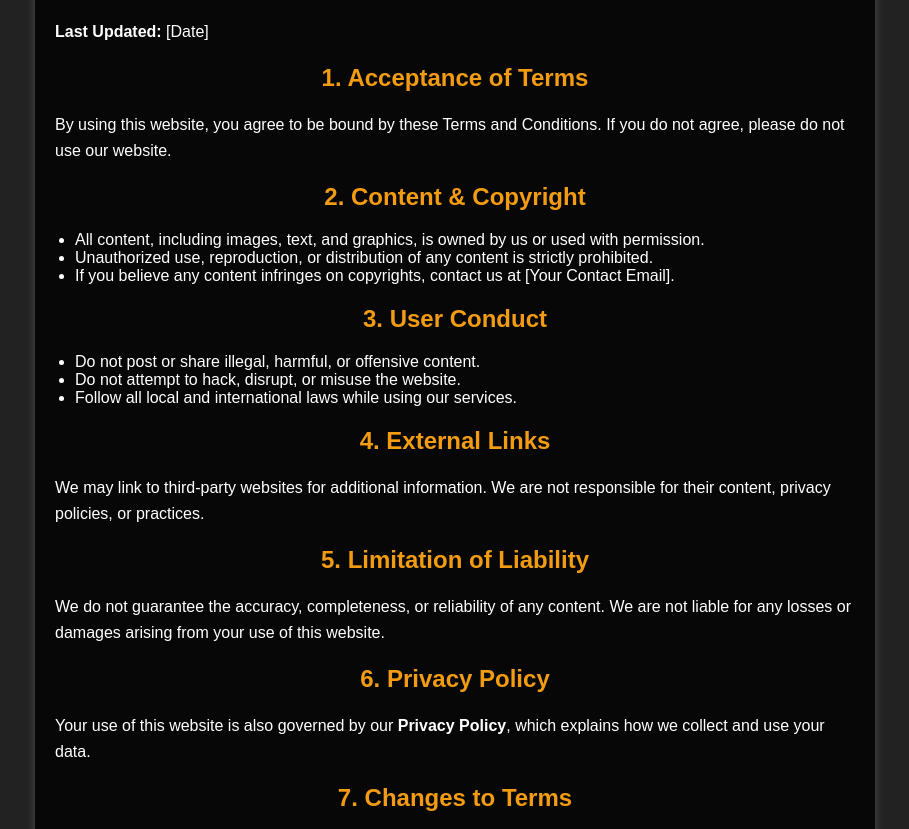
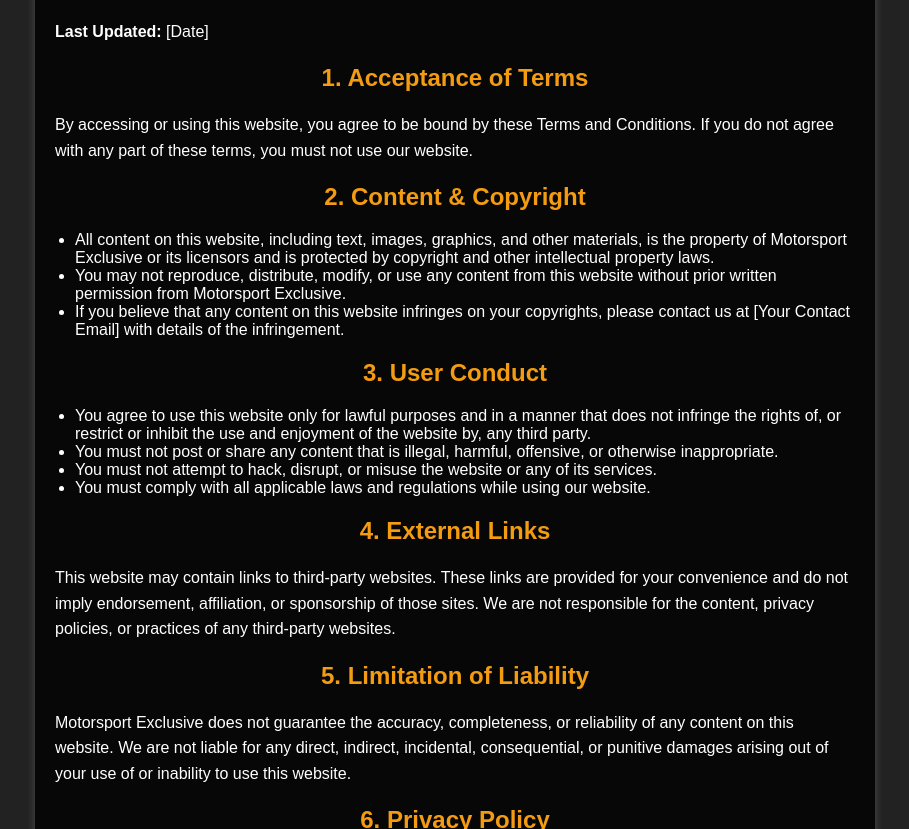
Before and after one commit to NitheshVinny20/motorsportexclusive, a website: page t&c.html in a window 1280 px wide. Shown: the part 101-930 px from the top of the page, without its empty margins (185-1094 px from the left). Drawn offline with Linux system fonts and the light colour scheme.

Commit message:
t&c.html

```diff
--- a/t&c.html
+++ b/t&c.html
@@ -40,66 +40,61 @@
 
       <h2>1. Acceptance of Terms</h2>
       <p>
-        By using this website, you agree to be bound by these Terms and
-        Conditions. If you do not agree, please do not use our website.
+        By accessing or using this website, you agree to be bound by these Terms and Conditions. If you do not agree with any part of these terms, you must not use our website.
       </p>
 
       <h2>2. Content & Copyright</h2>
       <ul>
         <li>
-          All content, including images, text, and graphics, is owned by us or
-          used with permission.
+          All content on this website, including text, images, graphics, and other materials, is the property of Motorsport Exclusive or its licensors and is protected by copyright and other intellectual property laws.
         </li>
         <li>
-          Unauthorized use, reproduction, or distribution of any content is
-          strictly prohibited.
+          You may not reproduce, distribute, modify, or use any content from this website without prior written permission from Motorsport Exclusive.
         </li>
         <li>
-          If you believe any content infringes on copyrights, contact us at
-          [Your Contact Email].
+          If you believe that any content on this website infringes on your copyrights, please contact us at [Your Contact Email] with details of the infringement.
         </li>
       </ul>
 
       <h2>3. User Conduct</h2>
       <ul>
-        <li>Do not post or share illegal, harmful, or offensive content.</li>
-        <li>Do not attempt to hack, disrupt, or misuse the website.</li>
         <li>
-          Follow all local and international laws while using our services.
+          You agree to use this website only for lawful purposes and in a manner that does not infringe the rights of, or restrict or inhibit the use and enjoyment of the website by, any third party.
+        </li>
+        <li>
+          You must not post or share any content that is illegal, harmful, offensive, or otherwise inappropriate.
+        </li>
+        <li>
+          You must not attempt to hack, disrupt, or misuse the website or any of its services.
+        </li>
+        <li>
+          You must comply with all applicable laws and regulations while using our website.
         </li>
       </ul>
 
       <h2>4. External Links</h2>
       <p>
-        We may link to third-party websites for additional information. We are
-        not responsible for their content, privacy policies, or practices.
+        This website may contain links to third-party websites. These links are provided for your convenience and do not imply endorsement, affiliation, or sponsorship of those sites. We are not responsible for the content, privacy policies, or practices of any third-party websites.
       </p>
 
       <h2>5. Limitation of Liability</h2>
       <p>
-        We do not guarantee the accuracy, completeness, or reliability of any
-        content. We are not liable for any losses or damages arising from your
-        use of this website.
+        Motorsport Exclusive does not guarantee the accuracy, completeness, or reliability of any content on this website. We are not liable for any direct, indirect, incidental, consequential, or punitive damages arising out of your use of or inability to use this website.
       </p>
 
       <h2>6. Privacy Policy</h2>
       <p>
-        Your use of this website is also governed by our
-        <strong>Privacy Policy</strong>, which explains how we collect and use
-        your data.
+        Your use of this website is also governed by our <strong>Privacy Policy</strong>, which explains how we collect, use, and protect your personal data. By using this website, you consent to the collection and use of your data as described in our Privacy Policy.
       </p>
 
       <h2>7. Changes to Terms</h2>
       <p>
-        We reserve the right to modify these Terms at any time. Changes will be
-        posted on this page, and your continued use of the site means you accept
-        them.
+        Motorsport Exclusive reserves the right to modify these Terms and Conditions at any time. Any changes will be posted on this page, and your continued use of the website after such changes are posted constitutes your acceptance of the modified terms.
       </p>
 
       <h2>8. Contact Us</h2>
       <p>
-        For any questions regarding these Terms, reach out to us at:
-        <strong>[Your Contact Email]</strong>
+        If you have any questions or concerns regarding these Terms and Conditions, please contact us at <strong>[Your Contact Email]</strong>.
       </p>
     </div>
   </body>
```
